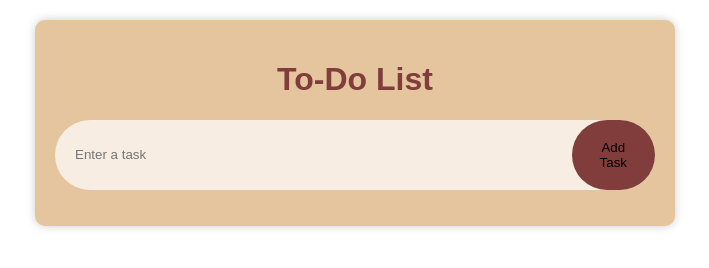
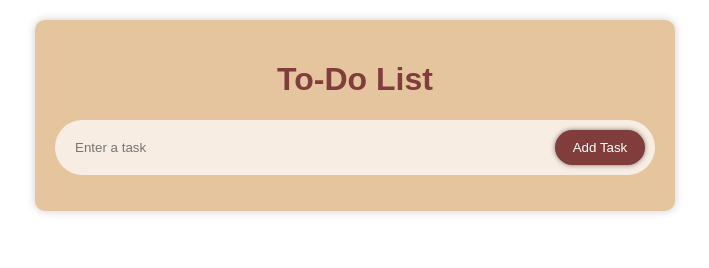
Before and after one commit to tasosbeast/To-Do-list, a plain HTML site: page index.html in a window 1280 px wide. Shown: the whole page, without its empty margins (285-994 px from the left). Drawn offline with Linux system fonts and the light colour scheme.

Commit message:
Update style.css with new border radius and padding variables

```diff
--- a/style.css
+++ b/style.css
@@ -2,6 +2,9 @@
   --primary-color: #803d3b;
   --secondary-color: #e4c59e;
   --tertiary-color: #af8260;
+  --main-border-radius: 40px;
+  --main-medium-padding: 20px;
+  --main-small-padding: 10px;
 }
 
 body {
@@ -19,7 +22,7 @@ h1 {
   max-width: 600px;
   margin: 0 auto;
   background-color: var(--secondary-color);
-  padding: 20px;
+  padding: var(--main-medium-padding);
   border-radius: 10px;
   box-shadow: 0 0 10px rgba(0, 0, 0, 0.2);
 }
@@ -28,13 +31,13 @@ h1 {
   display: flex;
   justify-content: space-between;
   background-color: rgba(255, 255, 255, 0.699);
-  border-radius: 40px;
+  border-radius: var(--main-border-radius);
 }
 
 .todo-input {
   border: none;
-  padding: 20px;
-  border-radius: 40px;
+  padding: var(--main-medium-padding);
+  border-radius: var(--main-border-radius);
   width: 100%;
   background-color: transparent;
 }
@@ -45,7 +48,12 @@ h1 {
 
 .add-task-btn {
   border: none;
-  padding: 20px;
-  border-radius: 40px;
+  padding: var(--main-small-padding);
+  border-radius: var(--main-border-radius);
   background-color: var(--primary-color);
+  color: white;
+  min-width: 90px;
+  cursor: pointer;
+  margin: 10px;
+  box-shadow: 0 0 5px rgba(0, 0, 0, 0.5);
 }
```
Also changed, not shown: app.js (added).
